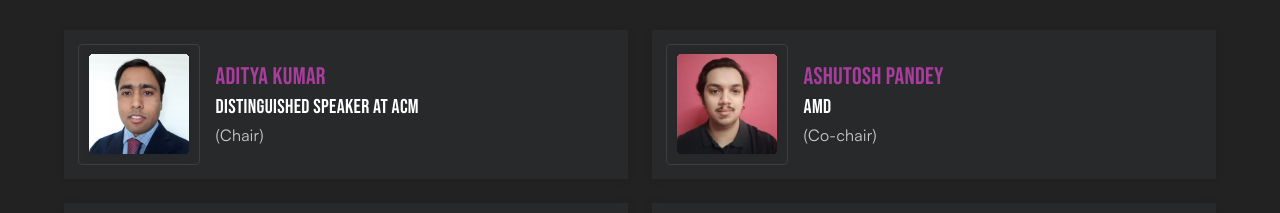
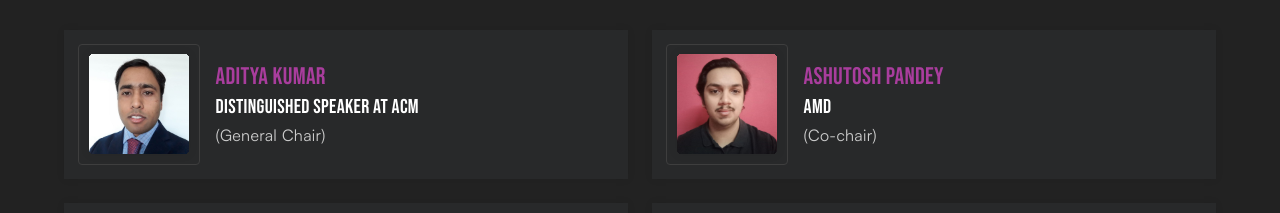
Before and after one commit to compilertech/compilertech-fe, a React (Vite) app: page /organization in a window 1280 px wide. Shown: the part 1548-1761 px from the top of the page. Built offline with nearby package versions, Linux system fonts and the light colour scheme; the HTML template or start-up script is replaced by a standard one.

Commit message:
Update MembersData.ts

```diff
--- a/src/components/OrganizationPage/Data/MembersData.ts
+++ b/src/components/OrganizationPage/Data/MembersData.ts
@@ -128,8 +128,8 @@ export const organizingCommitteeMemberData: MemberCardProps[] = [
       image: img1_OC,
       name: "Aditya Kumar",
       institute: "Distinguished Speaker at ACM",
-      position: "(Chair)",
-      link:"https://speakers.acm.org/speakers/kumar_12579",
+      position: "(General Chair)",
+      link:"https://linkedin.com/in/hiraditya",
     },
     {
       id: "organizing_committee_m2",
```
